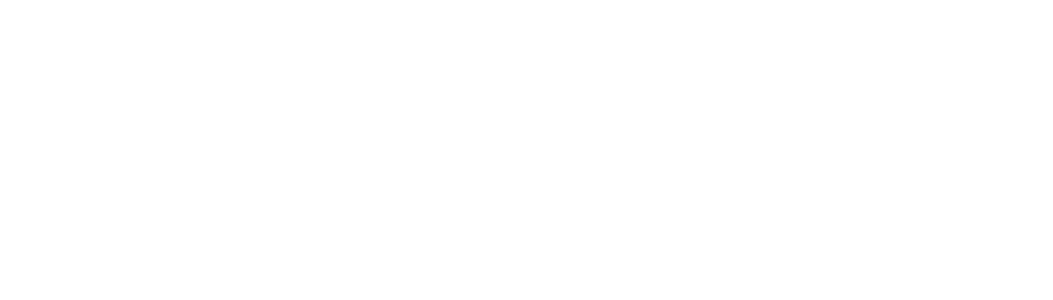
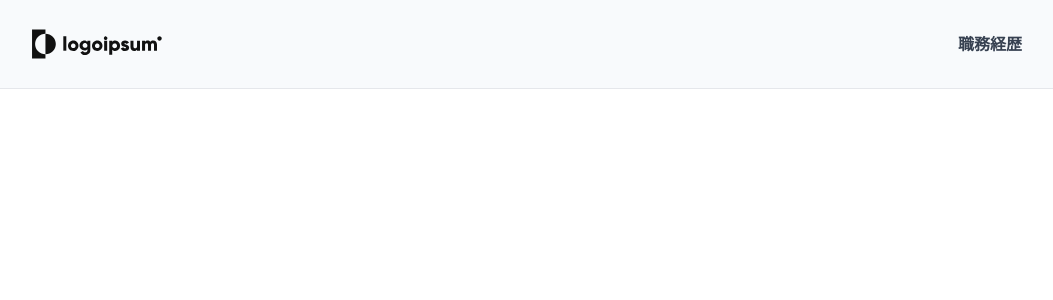
Before and after one commit to yha-1228/portfolio, a Next.js app: page / in a window 1280 px wide. Shown: the top 300 px of the page, without its empty margins (114-1167 px from the left). Built offline with nearby package versions, Linux system fonts and the light colour scheme.

Commit message:
feat: ヘッダーのロジックを追加 (#1)

```diff
--- /dev/null
+++ b/constants.ts
@@ -0,0 +1 @@
+export const SITE_TITLE = 'Yuta Hasegawa';
--- /dev/null
+++ b/next-seo.config.ts
@@ -0,0 +1,14 @@
+import { DefaultSeoProps } from 'next-seo';
+import { SITE_TITLE } from './constants';
+
+/**
+ * `<DefaultSeo />` props
+ *
+ * @see https://github.com/garmeeh/next-seo#default-seo-configuration
+ */
+const defaultSeoProps: DefaultSeoProps = {
+  titleTemplate: `${SITE_TITLE} | %s`,
+  defaultTitle: SITE_TITLE,
+};
+
+export default defaultSeoProps;
--- a/next.config.js
+++ b/next.config.js
@@ -1,6 +1,35 @@
 /** @type {import('next').NextConfig} */
 const nextConfig = {
   reactStrictMode: true,
+
+  // @see https://react-svgr.com/docs/next/
+  webpack(config) {
+    // Grab the existing rule that handles SVG imports
+    const fileLoaderRule = config.module.rules.find((rule) =>
+      rule.test?.test?.('.svg')
+    );
+
+    config.module.rules.push(
+      // Reapply the existing rule, but only for svg imports ending in ?url
+      {
+        ...fileLoaderRule,
+        test: /\.svg$/i,
+        resourceQuery: /url/, // *.svg?url
+      },
+      // Convert all other *.svg imports to React components
+      {
+        test: /\.svg$/i,
+        issuer: /\.[jt]sx?$/,
+        resourceQuery: { not: /url/ }, // exclude if *.svg?url
+        use: ['@svgr/webpack'],
+      }
+    );
+
+    // Modify the file loader rule to ignore *.svg, since we have it handled now.
+    fileLoaderRule.exclude = /\.svg$/i;
+
+    return config;
+  },
 };
 
 module.exports = nextConfig;
--- a/package.json
+++ b/package.json
@@ -18,13 +18,16 @@
     "eslint": "8.43.0",
     "eslint-config-next": "13.4.7",
     "next": "13.4.7",
+    "next-seo": "^6.1.0",
     "postcss": "8.4.24",
     "react": "18.2.0",
     "react-dom": "18.2.0",
+    "tailwind-merge": "^1.13.2",
     "tailwindcss": "3.3.2",
     "typescript": "5.1.3"
   },
   "devDependencies": {
+    "@svgr/webpack": "^8.0.1",
     "@typescript-eslint/eslint-plugin": "^5.60.0",
     "@typescript-eslint/parser": "^5.60.0",
     "eslint-config-prettier": "^8.8.0",
--- /dev/null
+++ b/src/components/layout.tsx
@@ -0,0 +1,68 @@
+import Link from 'next/link';
+import { NextSeo } from 'next-seo';
+import Logo from '@/assets/logo.svg';
+import clsx from '@/utils/clsx';
+import Container from './container';
+
+const linkItems = [
+  {
+    pathname: '/',
+    label: '職務経歴',
+  },
+];
+
+function Header() {
+  /**
+   * TODO: get isCurrentPage?
+   */
+  const isActive = false;
+
+  return (
+    <header className="sticky top-0 border-b bg-slate-50 py-5">
+      <Container>
+        <nav className="flex items-center justify-between">
+          <Link href="/">
+            <Logo />
+          </Link>
+
+          <ul className="flex space-x-4">
+            {linkItems.map((linkItem) => (
+              <li key={linkItem.label}>
+                <Link
+                  href={linkItem.pathname}
+                  className={clsx(
+                    'relative inline-block py-3 font-bold hover:text-blue-500',
+                    isActive ? 'bg-blue-50 text-blue-500' : 'text-gray-700',
+                    isActive && 'before:absolute before:bottom-0 before:left-0',
+                    isActive &&
+                      "before:h-0.5 before:w-full before:bg-blue-500 before:content-['']"
+                  )}
+                >
+                  {linkItem.label}
+                </Link>
+              </li>
+            ))}
+          </ul>
+        </nav>
+      </Container>
+    </header>
+  );
+}
+
+// ----------------------------------------
+
+type LayoutProps = React.PropsWithChildren<{
+  title?: string;
+}>;
+
+export default function Layout(props: LayoutProps) {
+  const { children, title } = props;
+
+  return (
+    <>
+      <NextSeo title={title} />
+      <Header />
+      <main>{children}</main>
+    </>
+  );
+}
--- a/src/pages/_app.tsx
+++ b/src/pages/_app.tsx
@@ -1,6 +1,13 @@
+import { DefaultSeo } from 'next-seo';
+import defaultSeoProps from '../../next-seo.config';
+import type { AppProps } from 'next/app';
 import '@/styles/globals.css';
-import type { AppProps } from 'next/app';
 
 export default function App({ Component, pageProps }: AppProps) {
-  return <Component {...pageProps} />;
+  return (
+    <>
+      <DefaultSeo {...defaultSeoProps} />
+      <Component {...pageProps} />
+    </>
+  );
 }
--- a/src/pages/index.tsx
+++ b/src/pages/index.tsx
@@ -1,3 +1,5 @@
+import Layout from '@/components/layout';
+
 export default function Home() {
-  return <main />;
+  return <Layout />;
 }
--- a/tailwind.config.js
+++ b/tailwind.config.js
@@ -6,12 +6,14 @@
     './src/app/**/*.{js,ts,jsx,tsx,mdx}',
   ],
   theme: {
-    extend: {
-      backgroundImage: {
-        'gradient-radial': 'radial-gradient(var(--tw-gradient-stops))',
-        'gradient-conic':
-          'conic-gradient(from 180deg at 50% 50%, var(--tw-gradient-stops))',
-      },
+    screens: {
+      // 忘れそうなので明示
+      // https://tailwindcss.com/docs/screens
+      sm: '640px',
+      md: '768px',
+      lg: '1024px',
+      // xl: '1280px',
+      // '2xl': '1536px',
     },
   },
   plugins: [],
```
Also changed, not shown: src/assets/logo.svg (added), 1 other file (tests, documents, lock files or other folders).
